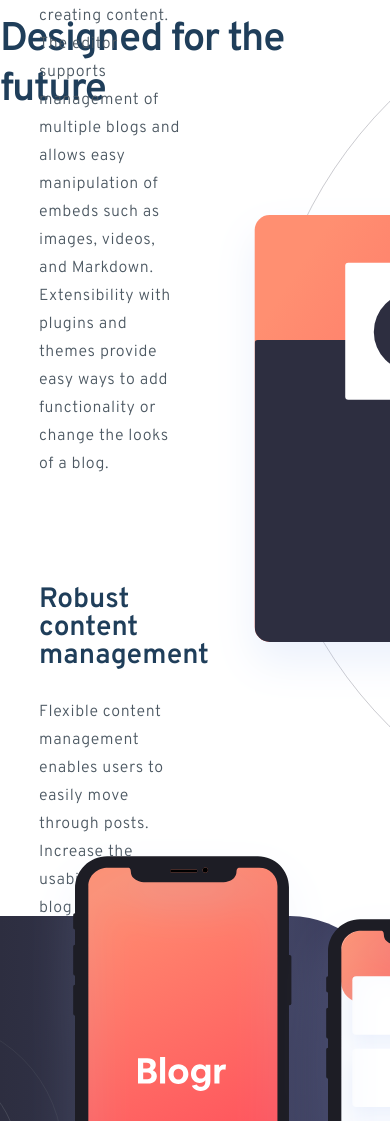
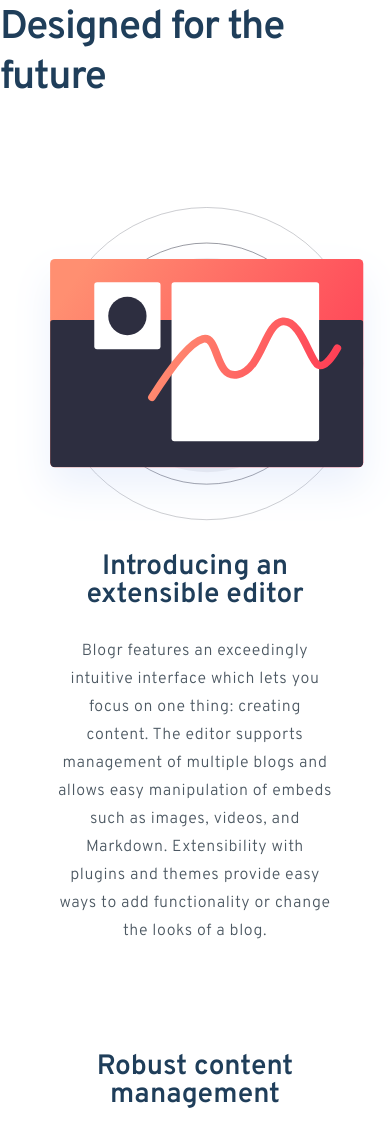
Before and after one commit to javar10/Frontend-Mentor_Blogr-Challenge, a plain HTML site: page index.html in a window 390 px wide. Shown: the part 769-1890 px from the top of the page. Drawn offline with Linux system fonts and the light colour scheme.

Commit message:
top section tablet

```diff
--- a/index.html
+++ b/index.html
@@ -4,6 +4,7 @@
 <head>
   <meta charset="UTF-8">
   <meta name="viewport" content="width=device-width, initial-scale=1.0">
+
   <!-- displays site properly based on user's device -->
 
   <link rel="icon" type="image/png" sizes="32x32" href="./images/favicon-32x32.png">
@@ -88,9 +89,12 @@
   <div id="top-section-container">
     <h2 class="text2" id="top-section-header">Designed for the future</h2>
     <div id="top-section-content">
+      <div class="top-section-image-container" id="top-section-img-mobile">
+        <img src="images/illustration-editor-mobile.svg" alt="desktop illustration" />
+      </div>
       <div id="top-section-text-container">
         <div id="top-section-text-content">
-          <div>
+          <div class="top-section-text-div">
             <h3 class="text3">Introducing an extensible editor</h3>
             <p class="text5">
               Blogr features an exceedingly intuitive interface which lets you focus on one thing: creating content.
@@ -99,7 +103,7 @@
               change the looks of a blog.
             </p>
           </div>
-          <div>
+          <div class="top-section-text-div">
             <h3 class="text3">Robust content management</h3>
             <p class="text5">
               Flexible content management enables users to easily move through posts. Increase the usability of your
@@ -110,8 +114,8 @@
           </div>
         </div>
       </div>
-      <div id="top-section-image-container">
-        <img src="images/illustration-editor-desktop.svg" alt="desktop illustration" />
+      <div class="top-section-image-container" id="top-section-img-desktop">
+        <img src="images/illustration-editor-desktop.svg" alt="desktop illustration"/>
       </div>
     </div>
   </div>
--- a/styles.css
+++ b/styles.css
@@ -120,6 +120,7 @@ html {
     margin: 0;
     padding: 0;
     font-family: "Overpass", sans-serif;
+    /* overflow-x: hidden; */
 }
 
 .btn {
@@ -161,7 +162,7 @@ html {
     background-size: 225%;
     background-position: 27.5% 50%;
     background-repeat: no-repeat;
-    width: 100vw;
+    width: 100%;
     height: 600px;
     display: flex;
     flex-direction: column;
@@ -173,7 +174,7 @@ html {
 }
 
 #header-content {
-    width: 77vw;
+    width: 77%;
     height: 385px;
     display: flex;
     flex-direction: column;
@@ -268,7 +269,7 @@ html {
 }
 
 #top-section-container {
-    width: 100vw;
+    width: 100%;
     height: 882px;
     position: absolute;
     top: 671px;
@@ -292,7 +293,7 @@ html {
 }
 
 #top-section-text-container {
-    width: 52vw;
+    width: 52%;
     height: 882px;
     display: flex;
     align-items: center;
@@ -303,27 +304,31 @@ html {
     display: flex;
     flex-direction: column;
     position: relative;
-    left: 10vw;
+    left: 10%;
     gap: var(--spacing-800);
 }
 
-#top-section-image-container {
-    width: 48vw;
+.top-section-image-container {
+    width: 48%;
     height: 882px;
     overflow: hidden;
 }
 
-#top-section-image-container img {
+.top-section-image-container img {
     width: 100%;
     height: 100%;
     object-fit: cover;
     object-position: left center;
     display: block;
-    transform: translateX(3vw);
-  }
+    transform: translateX(3%);
+}
+
+#top-section-img-mobile {
+    display: none;
+}
 
 #mid-section-container {
-    width: 100vw;
+    width: 100%;
     height: 499px;
     position: relative;
     top: 970px;
@@ -339,7 +344,7 @@ html {
     background-position: -210px 82%, center;
     background-repeat: no-repeat, no-repeat;
     height: 400px;
-    width: 100vw;
+    width: 100%;
     position: absolute;
     top: 49.5px;
     border-top-right-radius: 100px;
@@ -347,7 +352,7 @@ html {
 }
 
 #mid-section-content {
-    width: 77vw;
+    width: 77%;
     display: flex;
     justify-content: space-between;
     align-items: center;
@@ -357,11 +362,11 @@ html {
 
 #mid-section-phones-img {
     position: relative;
-    left: -3vw;
+    left: -3%;
 }
 
 #bottom-section-container {
-    width: 88.5vw;
+    width: 88.5%;
     position: absolute;
     top: 2126px;
     display: flex;
@@ -371,7 +376,7 @@ html {
 
 #bottom-section-img-div {
     overflow: hidden;
-    width: 41.5vw;
+    width: 41.5%;
 }
 
 #bottom-section-laptop-img {
@@ -379,7 +384,7 @@ html {
 }
 
 #bottom-section-text {
-    width: 37.5vw;
+    width: 37.5%;
     display: flex;
     flex-direction: column;
     gap: var(--spacing-800);
@@ -387,7 +392,7 @@ html {
 
 #footer-container {
     background: var(--gray950);
-    width: 100vw;
+    width: 100%;
     height: 359px;
     display: flex;
     flex-direction: column;
@@ -399,7 +404,7 @@ html {
 }
 
 #footer-content {
-    width: 77vw;
+    width: 77%;
     display: flex;
     align-items: flex-start;
     justify-content: space-between;
@@ -445,10 +450,10 @@ html {
 
 /* Tablet */
 @media (max-width: 1024px) {
+
     #header-container {
         background-size: 400%;
         background-position: 32% 52%;
-        border: solid;
     }
 
     #header-menu-icon {
@@ -462,11 +467,66 @@ html {
     #header-top-right {
         display: none;
     }
+
+    #top-section-container {
+        height: auto;
+        position: relative;
+        top: auto;
+    }
+
+    #top-section-header {
+        align-self: center;
+    }
+
+    #top-section-content {
+        flex-direction: column;
+        align-items: center;
+        position: relative;
+        height: auto;
+        margin: 0;
+        gap: 0;
+    }
+
+    #top-section-text-container {
+        width: 71%;
+        height: auto;
+        display: flex;
+        flex-direction: column;
+        justify-content: center;
+        align-items: center;
+    }
+
+    #top-section-text-content {
+        position: static;
+        left: auto;
+        top: auto;
+        width: 100%;
+        height: auto;
+        margin: 0 auto;
+        padding: 0;
+        transform: none;
+        text-align: center;
+    }
+
+    .top-section-image-container {
+        width: 100%;
+        height: auto;
+        overflow: visible;
+    }
+
+    #top-section-img-desktop {
+        display: none;
+    }
+
+    #top-section-img-mobile {
+        display: block;
+    }
+
 }
 
 /* Phone */
-@media (max-width: 500px) {
-    /* header {
+/* @media (max-width: 500px) { */
+/* header {
         background-color: var(--purple500);
         text-align: center;
         padding: 10px;
@@ -476,4 +536,4 @@ html {
         flex-direction: column;
         gap: 10px;
     } */
-}
+/* } */
```
